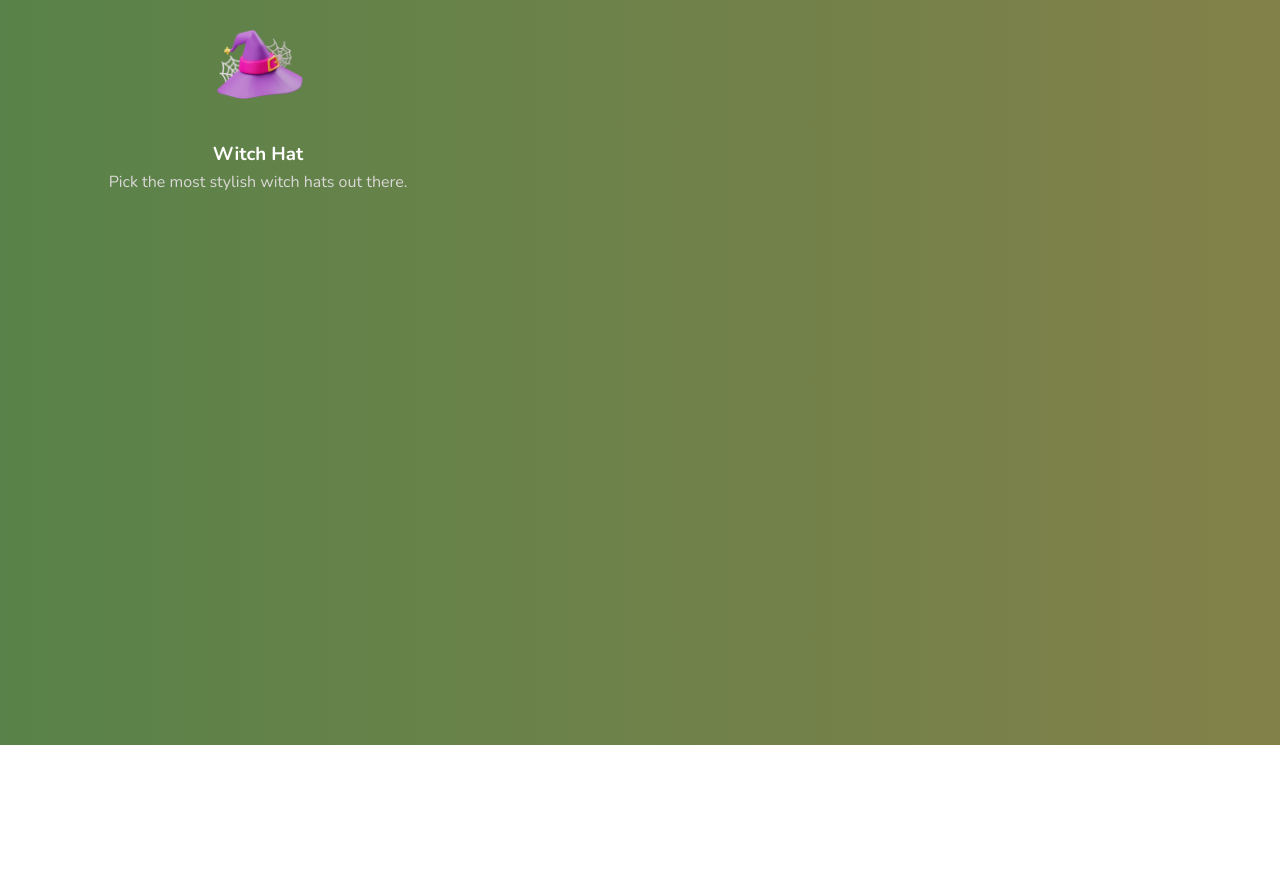
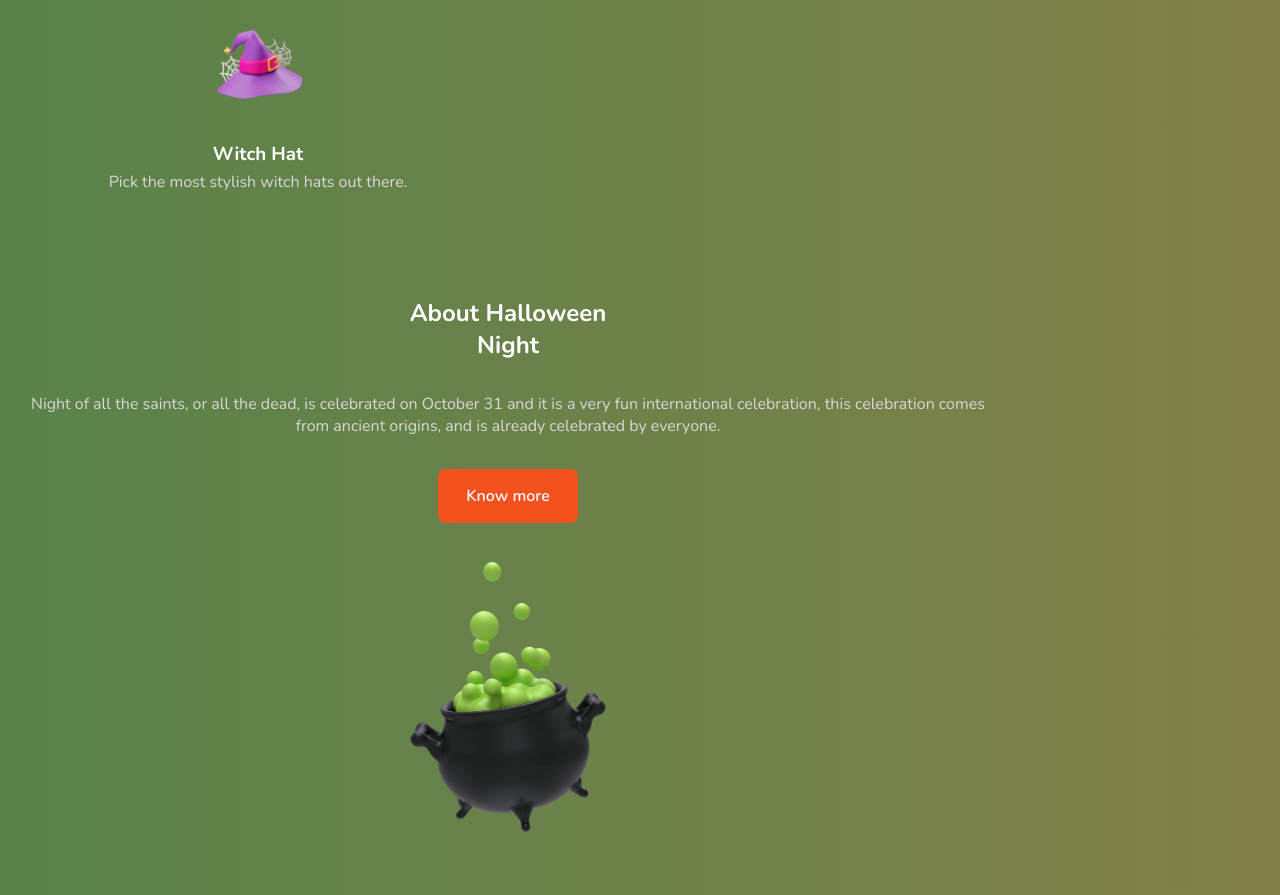
Before and after one commit to tankadev/html_css_halloween, a plain HTML site: page index.html in a window 1280 px wide. Shown: the part 1145-2040 px from the top of the page. Before the commit the page ends 1890 px from the top, so only its background shows below. Drawn offline with nearby package versions, Linux system fonts and the light colour scheme.

Commit message:
add about

```diff
--- a/assets/css/style.css
+++ b/assets/css/style.css
@@ -389,5 +389,21 @@ button {
     transform: translateY(-.5rem);
 }
 /* ===================== ABOUT ===================== */
+.about__container {
+    row-gap: 2rem;
+}
+
+.about__data {
+    text-align: center;
+}
+
+.about__description {
+    margin-bottom: var(--mb-2);
+}
+
+.about__img {
+    width: 200px;
+    justify-self: center;
+}
 
 /* ===================== TRICK OR TREAT ===================== */
--- a/index.html
+++ b/index.html
@@ -187,7 +187,21 @@ With his hogwarts certified power he promise to be a hero for all of ghostkind.
         </section>
 
         <!-- ===================== ABOUT ===================== -->
-        <section class="section about" id="about"></section>
+        <section class="section about" id="about">
+            <div class="about__container container grid">
+                <div class="about__data">
+                    <h2 class="section__title about__title">About Halloween <br> Night</h2>
+                    <p class="about__description">
+                        Night of all the saints, or all the dead, is celebrated on October 31 and it is a
+very fun international celebration, this celebration comes from ancient origins, and is already
+celebrated by everyone.
+                    </p>
+                    <a href="#" class="button">Know more</a>
+                </div>
+
+                <img src="/assets/imgs/about-img.png" alt="" class="about__img">
+            </div>
+        </section>
 
         <!-- ===================== TRICK OR TREAT ===================== -->
         <section class="section trick" id="trick"></section>
```
